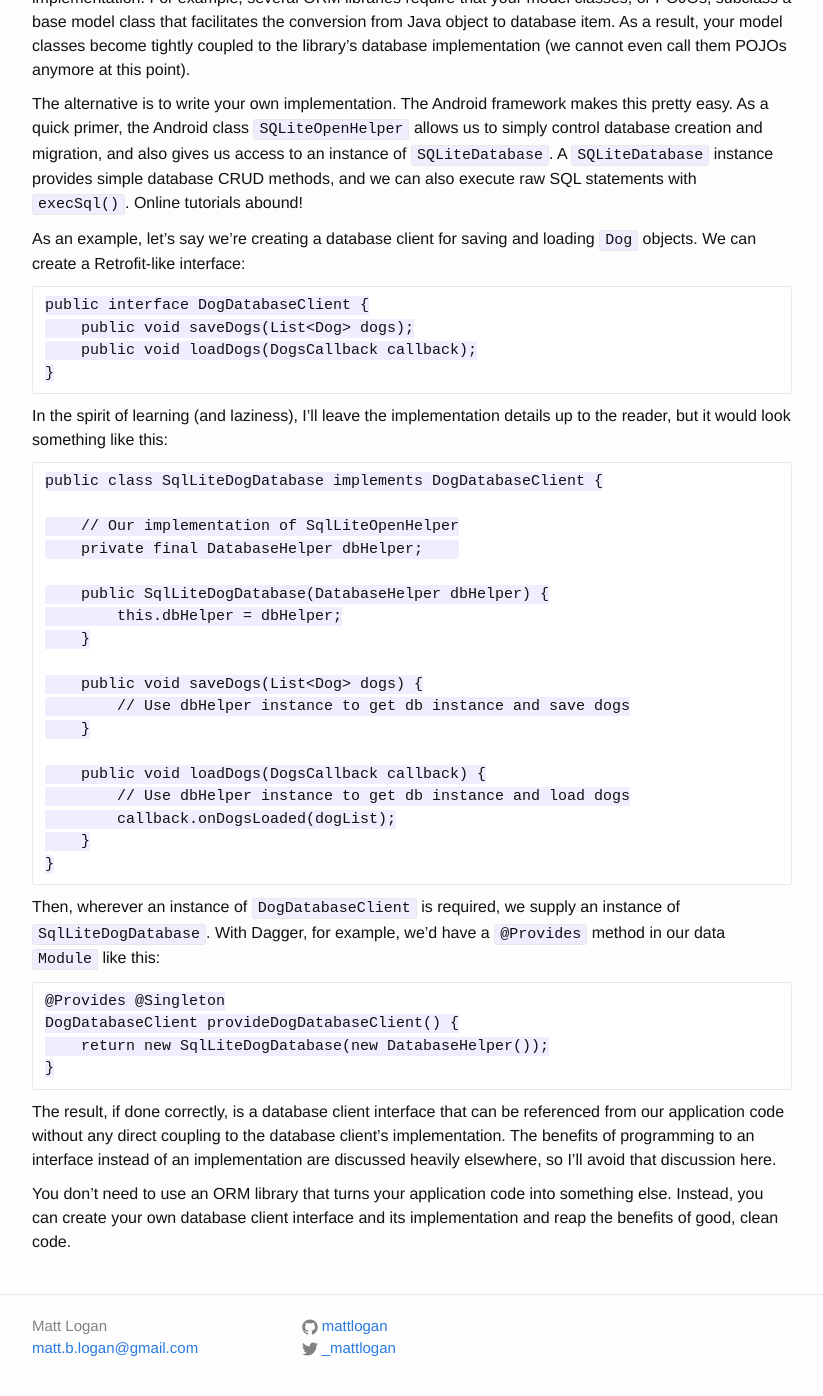
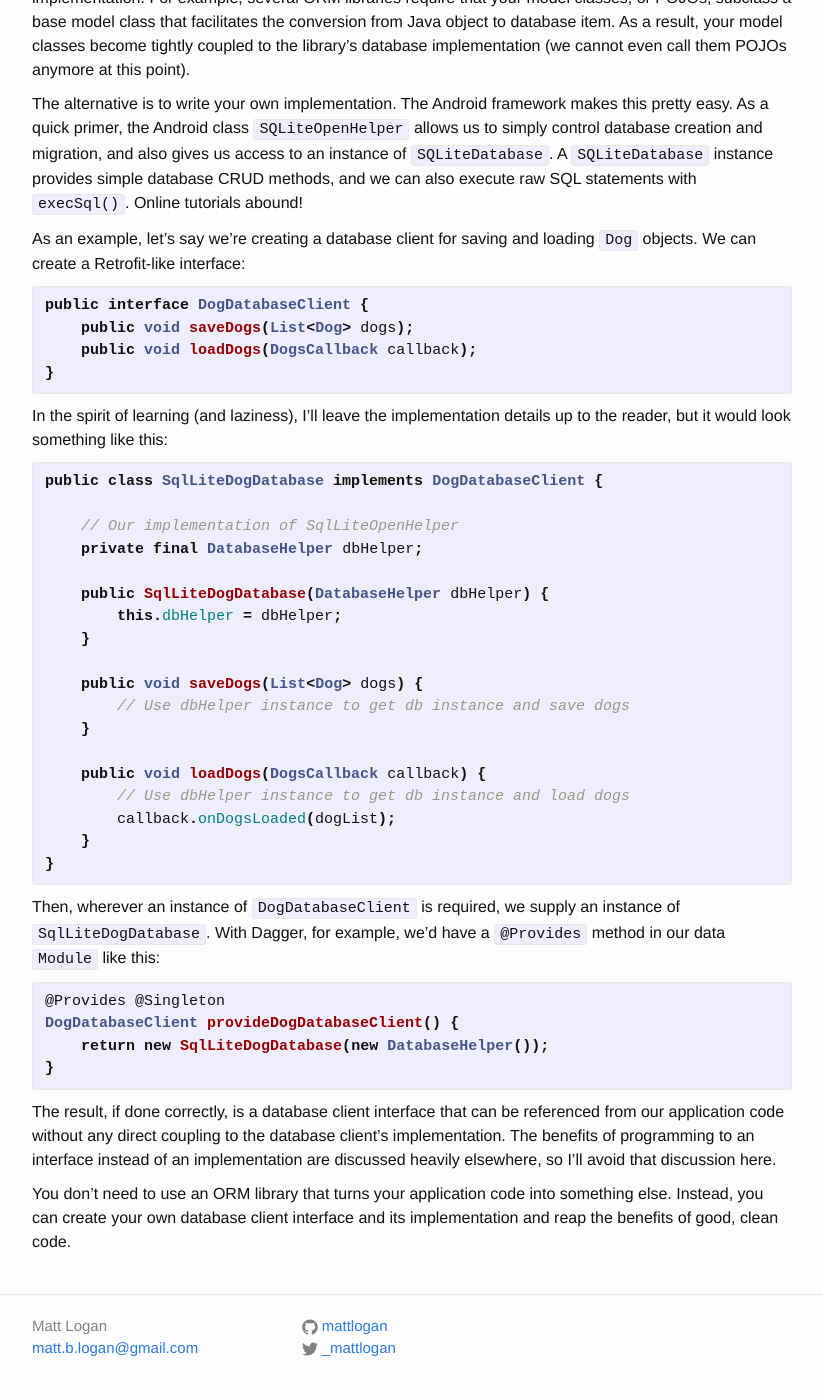
Before and after one commit to mattlogan/mattlogan.github.io, a Jekyll site: the page built from _posts/2015-1-14-creating-a-retrofit-like-database-client-sans-orm.md, in a window 1280 px wide and 1400 px high, scrolled down 453 px. Shown: the top 1396 px of the window, without its empty margins (228-1051 px from the left). Built offline with Jekyll 4.4.1, drawn with Linux system fonts in a browser that asks for light colours.

Commit message:
Fixed syntax highlighting

````diff
--- a/_posts/2015-1-14-creating-a-retrofit-like-database-client-sans-orm.md
+++ b/_posts/2015-1-14-creating-a-retrofit-like-database-client-sans-orm.md
@@ -17,16 +17,16 @@ The alternative is to write your own implementation. The Android framework makes
 
 As an example, let's say we're creating a database client for saving and loading `Dog` objects. We can create a Retrofit-like interface:
 
-```
+{% highlight java %}
 public interface DogDatabaseClient {
     public void saveDogs(List<Dog> dogs);
     public void loadDogs(DogsCallback callback);
 }
-```
+{% endhighlight %}
 
 In the spirit of learning (and laziness), I'll leave the implementation details up to the reader, but it would look something like this:
 
-```
+{% highlight java %}
 public class SqlLiteDogDatabase implements DogDatabaseClient {
 
     // Our implementation of SqlLiteOpenHelper
@@ -45,16 +45,16 @@ public class SqlLiteDogDatabase implements DogDatabaseClient {
         callback.onDogsLoaded(dogList);
     }
 }
-```
+{% endhighlight %}
 
 Then, wherever an instance of `DogDatabaseClient` is required, we supply an instance of `SqlLiteDogDatabase`. With Dagger, for example, we'd have a `@Provides` method in our data `Module` like this:
 
-```
+{% highlight java %}
 @Provides @Singleton
 DogDatabaseClient provideDogDatabaseClient() {
     return new SqlLiteDogDatabase(new DatabaseHelper());
 }
-```
+{% endhighlight %}
 
 The result, if done correctly, is a database client interface that can be referenced from our application code without any direct coupling to the database client's implementation. The benefits of programming to an interface instead of an implementation are discussed heavily elsewhere, so I'll avoid that discussion here.
 
````
